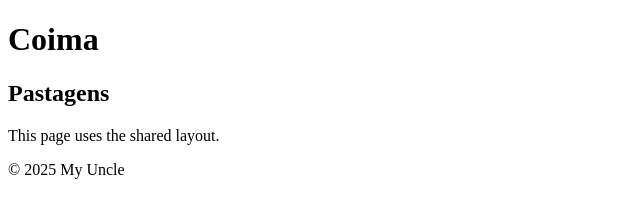
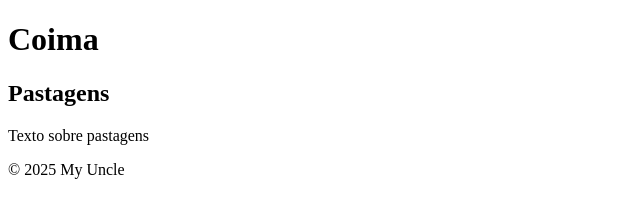
Before and after one commit to tantch/coima, a React (Vite) app: page /pastagens in a window 1280 px wide. Shown: the top 217 px of the page, without its empty margins (0-640 px from the left). Built offline with nearby package versions, Linux system fonts and the light colour scheme.

Commit message:
no content

```diff
--- a/src/pages/Pastagens.jsx
+++ b/src/pages/Pastagens.jsx
@@ -1,7 +1,7 @@
 const Pastagens = () => (
   <div>
     <h2>Pastagens</h2>
-    <p>This page uses the shared layout.</p>
+    <p>Texto sobre pastagens</p>
   </div>
 );
 
```
